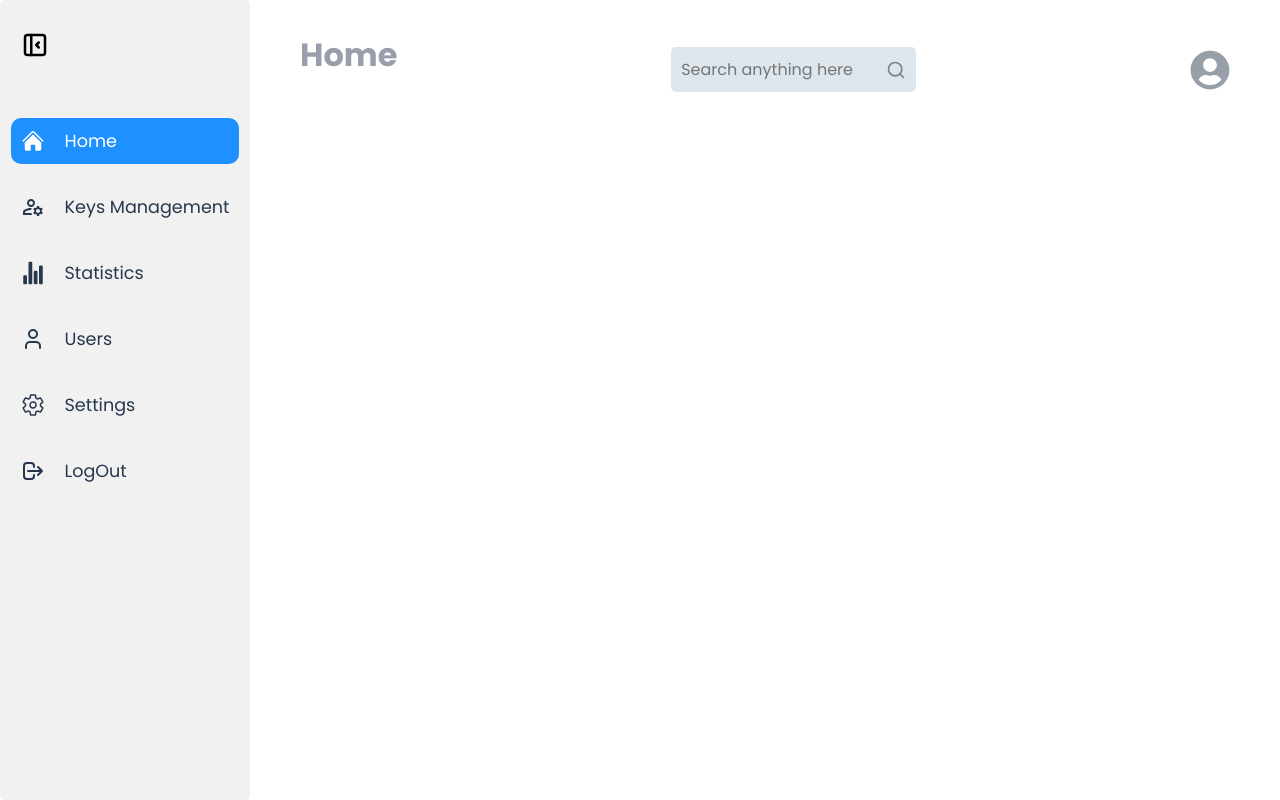
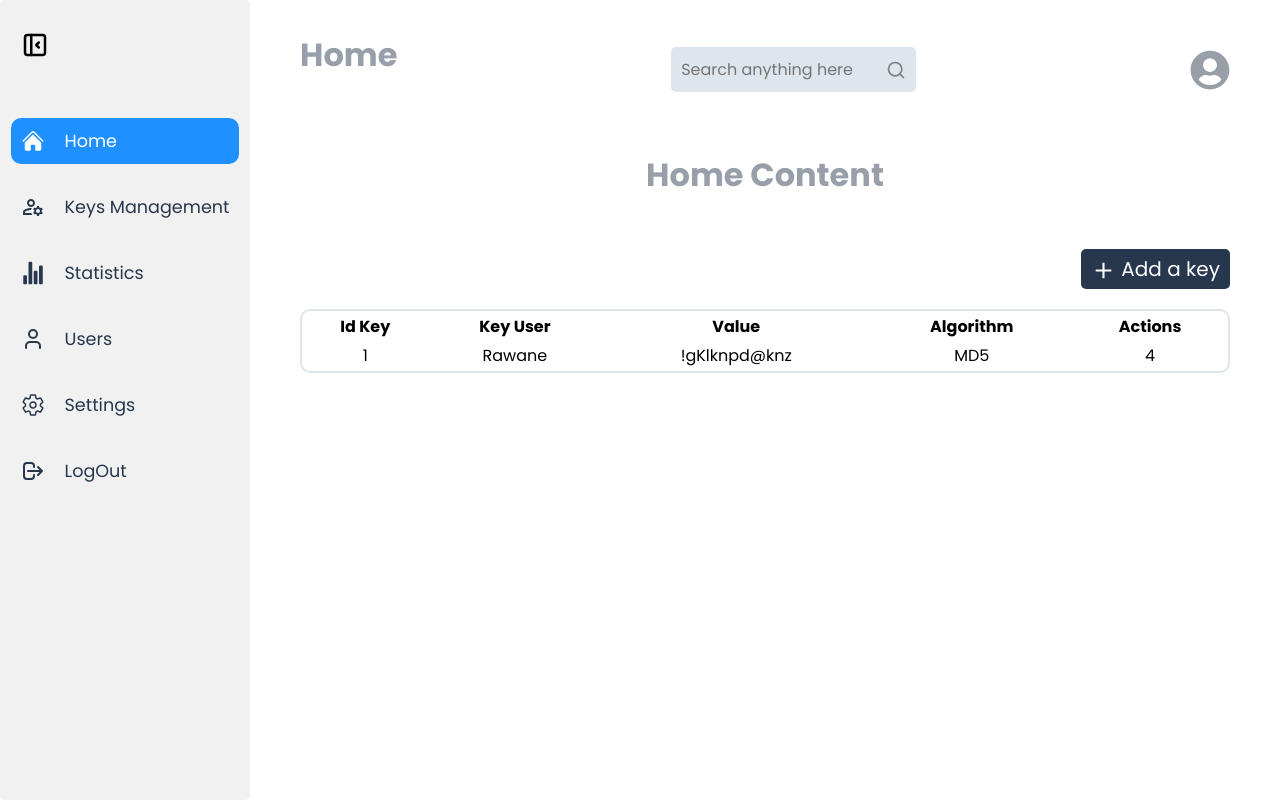
Before and after one commit to TaawBuGoor/IoT_Project, a React (Create React App) app in the folder iot-project/: page / in a window 1280 px wide. Built offline with nearby package versions, Linux system fonts and the light colour scheme.

Commit message:
Inserting a table with content

```diff
--- a/iot-project/package.json
+++ b/iot-project/package.json
@@ -10,10 +10,11 @@
     "@testing-library/jest-dom": "^5.17.0",
     "@testing-library/react": "^13.4.0",
     "@testing-library/user-event": "^13.5.0",
-    "antd": "^5.18.1",
+    "bootstrap": "^5.3.3",
     "react": "^18.3.1",
     "react-dom": "^18.3.1",
     "react-icons": "^5.2.1",
+    "react-router-dom": "^6.23.1",
     "react-scripts": "5.0.1",
     "web-vitals": "^2.1.4"
   },
--- a/iot-project/src/components/Content.jsx
+++ b/iot-project/src/components/Content.jsx
@@ -1,6 +1,7 @@
 import '../styles/Content.css'
 import { FiSearch } from "react-icons/fi";
 import { FaUserCircle } from "react-icons/fa";
+import Home from './Home'
 
 function Content() {
   return (
@@ -13,6 +14,9 @@ function Content() {
             </div>
             <FaUserCircle className='user-icon'/>
         </div>
+
+
+        <Home />
     </div>
   )
 }
--- /dev/null
+++ b/iot-project/src/components/Home.jsx
@@ -0,0 +1,41 @@
+import '../styles/Content.css'
+import { IoMdAdd } from "react-icons/io";
+
+function Home() {
+  return (
+    <div className='home'>
+        <div className='home-content'>
+            <h1>Home Content</h1>
+
+            <div className='add-key-btn'>
+                <button className='add-btn'><IoMdAdd className='add-icon'/>Add a key</button>
+            </div>
+
+            <div className='table'>
+                <table>
+                    <thead>
+                        <tr>
+                            <th>Id Key</th>
+                            <th>Key User</th>
+                            <th>Value</th>
+                            <th>Algorithm</th>
+                            <th>Actions</th>
+                        </tr>
+                    </thead>
+                    <tbody>
+                        <tr>
+                            <td>1</td>
+                            <td>Rawane</td>
+                            <td>!gKlknpd@knz</td>
+                            <td>MD5</td>
+                            <td>4</td>
+                        </tr>
+                    </tbody>
+                </table>
+            </div>
+        </div>
+    </div>
+  )
+}
+
+export default Home
--- a/iot-project/src/components/ListMenu.jsx
+++ b/iot-project/src/components/ListMenu.jsx
@@ -7,10 +7,19 @@ import { IoStatsChart } from "react-icons/io5";
 import { TbLayoutSidebarLeftCollapse } from "react-icons/tb";
 
 function ListMenu() {
+  let menu = document.querySelector('.menu');
+  let span = document.querySelectorAll('span');
+  // let hideIcon = document.querySelectorAll('.hide-icon');
+
+  const isCliked = () => {
+    span.style.display = 'none';
+    menu.style.width = '30px'
+  }
+
   return (
     <div className="menu">
       <div className='logo'>
-        <TbLayoutSidebarLeftCollapse className='hide-icon' />
+        <TbLayoutSidebarLeftCollapse className='hide-icon' onclick={isCliked}/>
       </div>
 
       <div className='menu-list'>
--- a/iot-project/src/styles/Content.css
+++ b/iot-project/src/styles/Content.css
@@ -1,3 +1,4 @@
+/*Content.jsx style*/
 .content{
     width: 100%;
     padding: 10px 50px;
@@ -21,7 +22,11 @@
     transform: translateY(-50%);
     font-size: 20px;
     cursor: pointer;
-
+}
+.search-box .search-icon:hover{
+    color: #27374D;
+    font-size: 22px;
+    transition: all ease 0.25s;
 }
 .headline div input{
     width: 200px;
@@ -37,3 +42,37 @@
     color: #27374D7A;
     cursor: pointer;
 }
+
+
+/*Home.jsx style*/
+.home table{
+    width: 100%;
+    border: 2px solid #DDE6ED;
+    border-radius: 10px;
+    text-align: center;
+}
+.home .add-key-btn{
+    margin-bottom: 20px;
+    display: flex;
+    justify-content: end;
+}
+.home .add-btn{
+    border: none;
+    outline: none;
+    padding: 5px 10px;
+    border-radius: 5px;
+    background-color: #27374D;
+    color: white;
+    font-size: 20px;
+    cursor: pointer;
+}
+.home .add-btn:hover{
+    background-color: dodgerblue;
+    color: white;
+    transition: all ease 0.25s;
+}
+.home .add-icon{
+    vertical-align: middle;
+    font-size: 25px;
+    margin-right: 5px;
+}
--- a/iot-project/src/styles/Navbar.css
+++ b/iot-project/src/styles/Navbar.css
@@ -1,7 +1,9 @@
+/*Main.jsx style*/
 .main{
     display: flex;
 }
 
+/*Navbar.jsx style*/
 .logo{
     width: 100%;
     padding: 10px;
```
Also changed, not shown: 1 other file (tests, documents, lock files or other folders).
